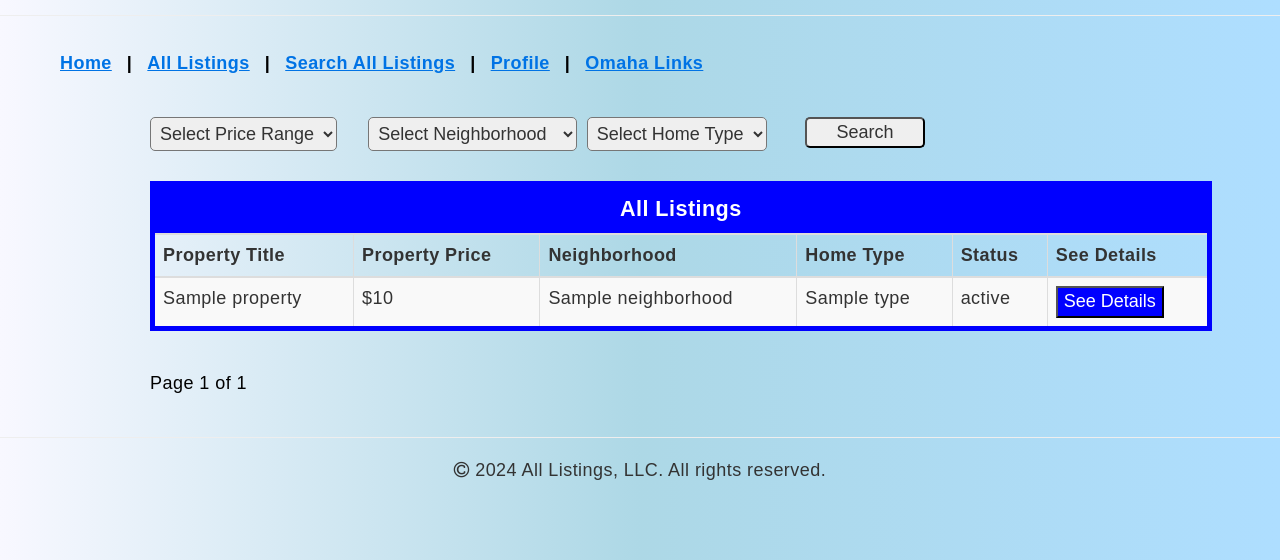
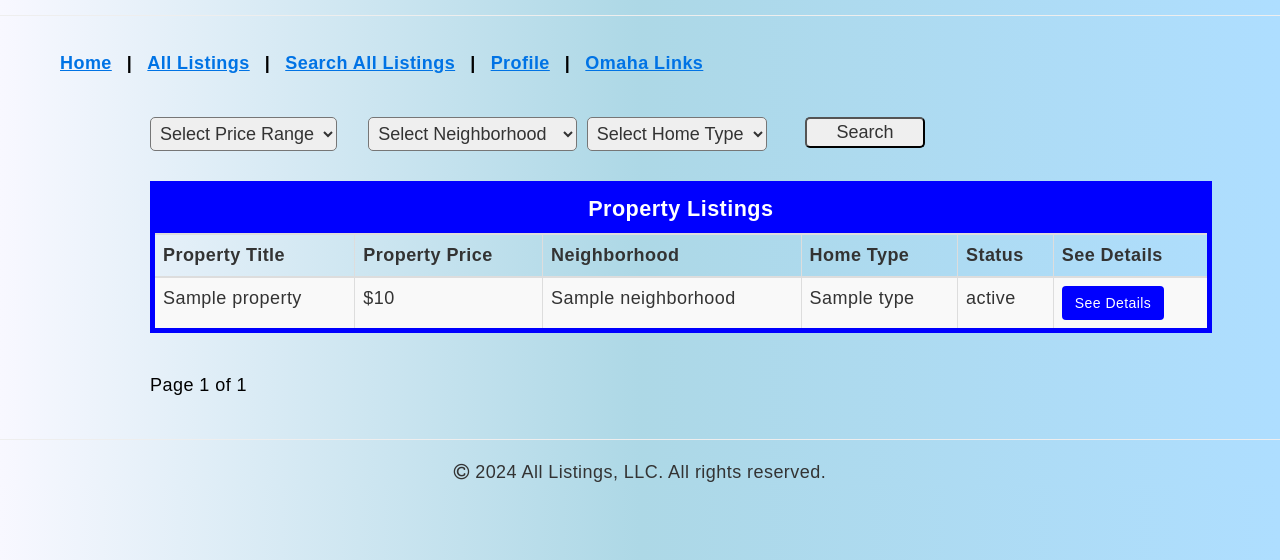
Before and after one commit to jaclyn-anderson/isqa8210-group1, a Django app: page /search_all_listings in a window 1280 px wide. Shown: the part 155-715 px from the top of the page. Run offline with Django 5.2, Linux system fonts and the light colour scheme; tables that the repository leaves empty hold one stand-in row (values such as "Sample post"); some libraries are stand-ins or nearby versions.

Commit message:
minor updates to search page

```diff
--- a/RealEstate/templates/search-all-listings.html
+++ b/RealEstate/templates/search-all-listings.html
@@ -54,7 +54,7 @@
                     <thead>
                     <tr>
                         <th colspan="10"
-                            style="text-align: center; background-color: blue; color: white; font-size: larger">All
+                            style="text-align: center; background-color: blue; color: white; font-size: larger">Property
                             Listings
                         </th>
                     </tr>
@@ -76,9 +76,7 @@
                             <td>{{ item.neighborhood }} </td>
                             <td>{{ item.home_type }} </td>
                             <td>{{ item.status }} </td>
-                            <td>
-                                <button style="background-color: blue; color: white;">See Details</button>
-                            </td>
+                          <td><a href="{% url 'property_details' item.property_id %}" class="btn" style="background-color: blue; color: white;">See Details</a></td>
                             </tr>
                         {% endfor %}
                 {% else %}
```
